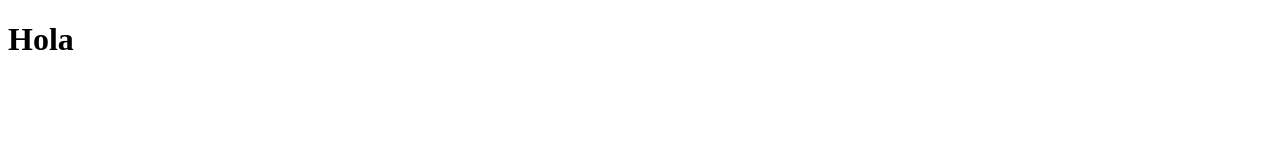
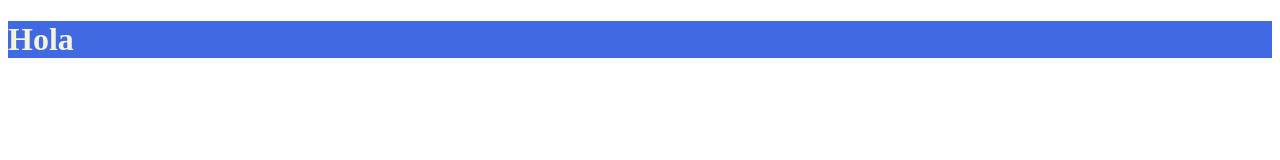
Before and after one commit to boorjabraavo21/t3, a plain HTML site: page index.html in a window 1280 px wide. Drawn offline with Linux system fonts and the light colour scheme.

Commit message:
Creacion css

```diff
--- a/index.html
+++ b/index.html
@@ -1,8 +1,11 @@
 <!DOCTYPE html>
-<!-- autor: Borja Bravo Casermeiro - LLMM - Cenec - T3 - abril 2023 -->
-<html>
+<html lang="es">
 <head>
+    <meta charset="UTF-8">
+    <meta http-equiv="X-UA-Compatible" content="IE=edge">
+    <meta name="viewport" content="width=device-width, initial-scale=1.0">
     <title>3er Trimestre - Borja Bravo Casermeiro</title>
+    <link href="t3.css" rel="stylesheet">
 </head>
 <body>
     <h1>Hola</h1>
--- /dev/null
+++ b/t3.css
@@ -0,0 +1,4 @@
+h1 {
+    color: beige;
+    background-color: royalblue;
+}
```
Lines whose indentation alone changed are shown as unchanged.
